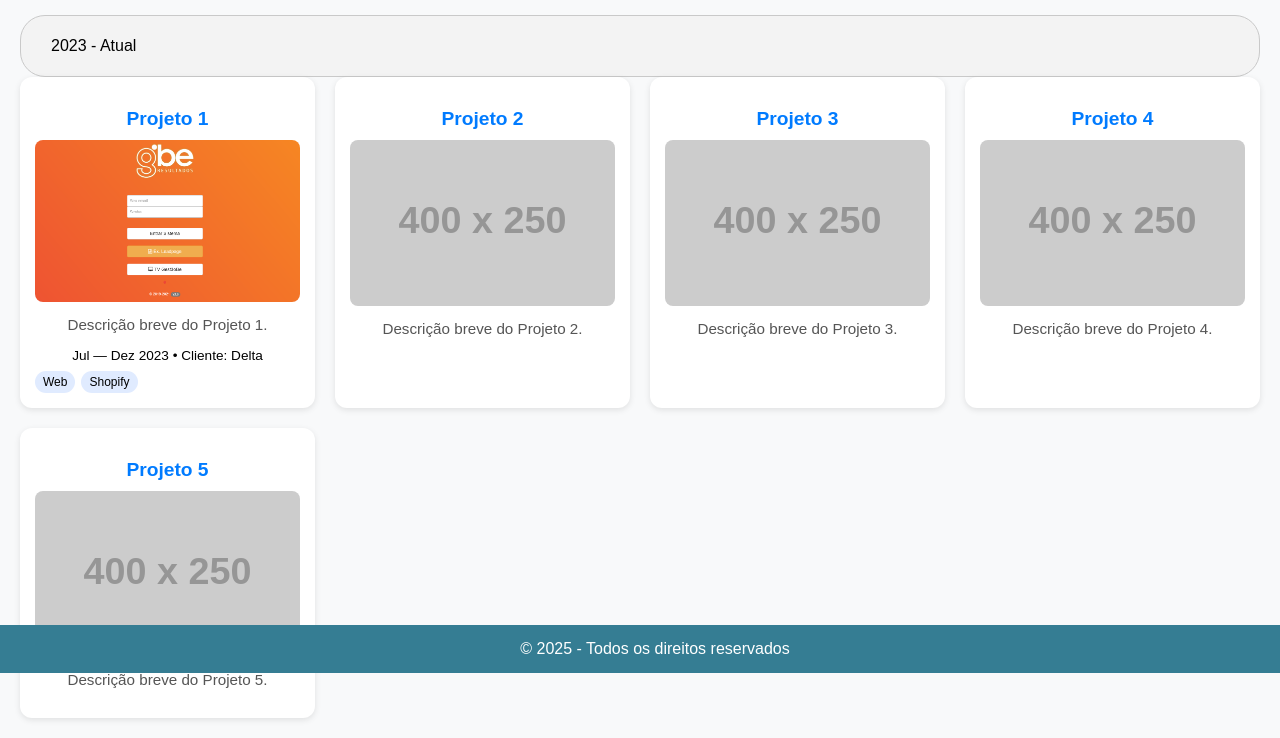
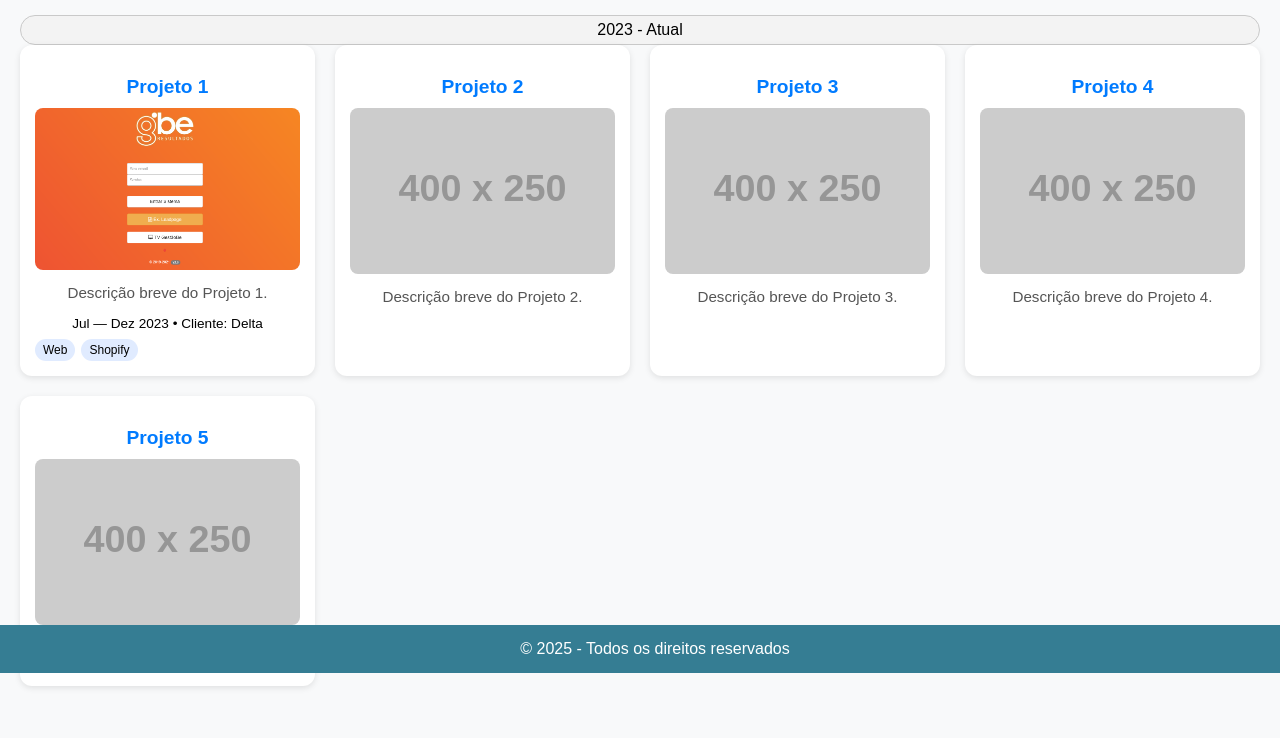
Before and after one commit to eduard0lim4dev/pessoal, a plain HTML site: page portifolio/index.html in a window 1280 px wide. Shown: the part 127-865 px from the top of the page. After the commit the page ends 833 px from the top, so only its background shows below. Drawn offline with Linux system fonts and the light colour scheme; placeholder pictures from the web are drawn by us.

Commit message:
Update index.html

```diff
--- a/portifolio/index.html
+++ b/portifolio/index.html
@@ -78,13 +78,13 @@
   .title {
       max-width: 100%;
       display: flex;
-      justify-content: left;
-      align-items: center;
+      justify-content: center;
+      align-items: left;
       height: 30px;
       background: #f3f3f3;
       border-radius: 25px;
       border: 1px solid #c9c9c9;
-      padding: 30px;
+      padding: 5px;
       box-sizing: border-box;
   }
 
```
